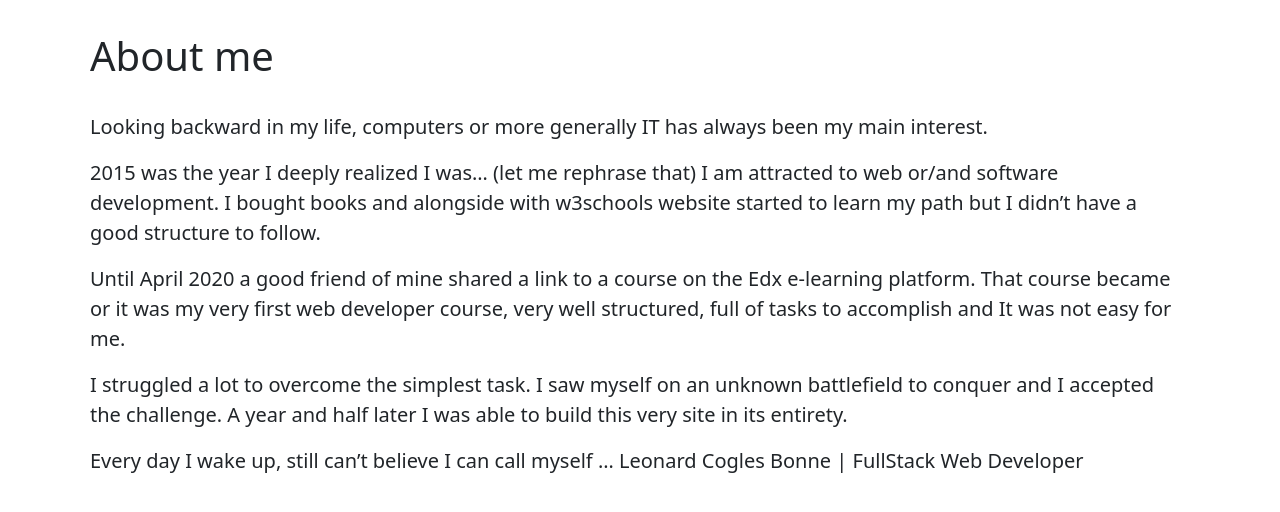
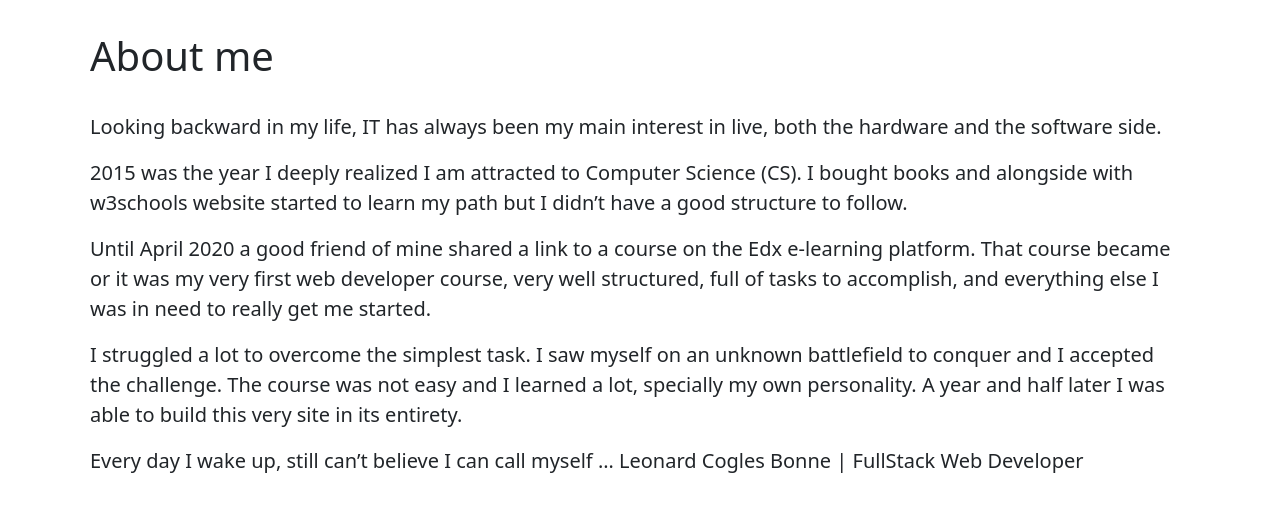
Before and after one commit to coglescode/coglescode_com, a Django app: page /aboutme/ in a window 1280 px wide. Shown: the part 72-584 px from the top of the page. Run offline with Django 4.2, Linux system fonts and the light colour scheme; some libraries are stand-ins or nearby versions.

```diff
--- a/portfolio/static/portfolio/css/main.css
+++ b/portfolio/static/portfolio/css/main.css
@@ -1,3 +1,9 @@
+
+#userName {
+  font-family: Montserrat;
+  font-size: 24px;
+  font-weight: 500;
+}
 
 
 .avatar{
--- a/portfolio/templates/portfolio/aboutme.html
+++ b/portfolio/templates/portfolio/aboutme.html
@@ -7,22 +7,22 @@
     <div id="aboutMe" class="row  p-2 mb-3">
       <h1 class="text-center text-lg-start my-4">About me</h1>
       <p class="col-12 fs-5 lh-base text-break my-2" >
-        Looking backward in my life, computers or more generally IT
-        has always been my main interest.
+        Looking backward in my life, IT has always been my main interest in live,
+        both the hardware and the software side.
       </p>
       <p class="col-12 fs-5 lh-base text-break my-2">
-        2015 was the year I deeply realized I was… (let me rephrase that)
-        I am attracted to web or/and software development.
+        2015 was the year I deeply realized I am attracted to Computer Science (CS).
         I bought books and alongside with w3schools website started to learn my path but I didn’t have a good structure to follow.
       </p>
       <p class="col-12 fs-5 lh-base text-break my-2 ">
         Until April 2020 a good friend of mine shared a link to a course on the Edx e-learning platform.
         That course became or it was my very first web developer course, very well structured,
-        full of tasks to accomplish and It was not easy for me.
+        full of tasks to accomplish, and everything else I was in need to really get me started.
       </p>
       <p class="col-12 fs-5 lh-base text-break my-2 ">
         I struggled a lot to overcome the simplest task.
         I saw myself on an unknown battlefield to conquer and I accepted the challenge.
+        The course was not easy and I learned a lot, specially my own personality.
         A year and half later I was able to build this very site in its entirety.
       </p>
       <p class="col-12 fs-5 lh-base text-break my-2 ">
```
